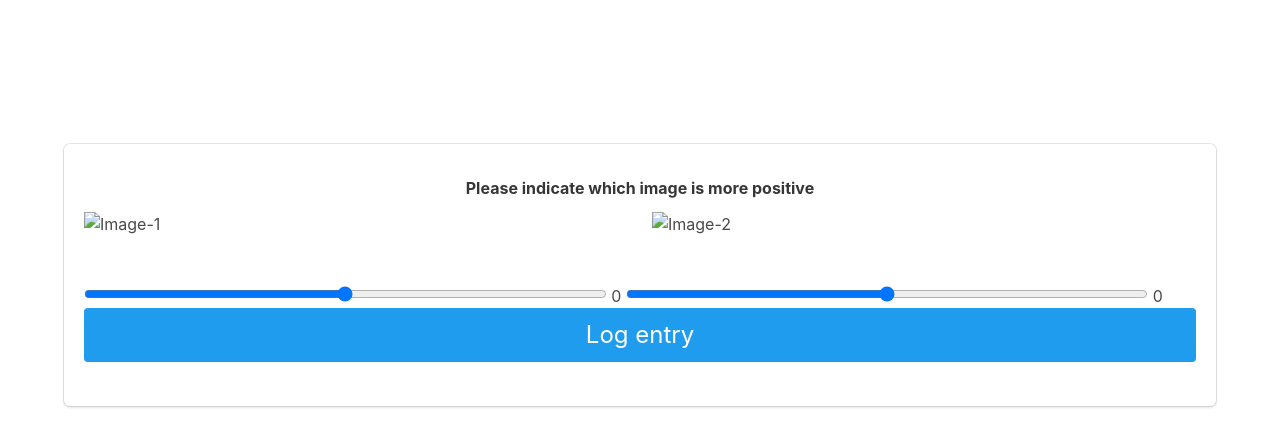
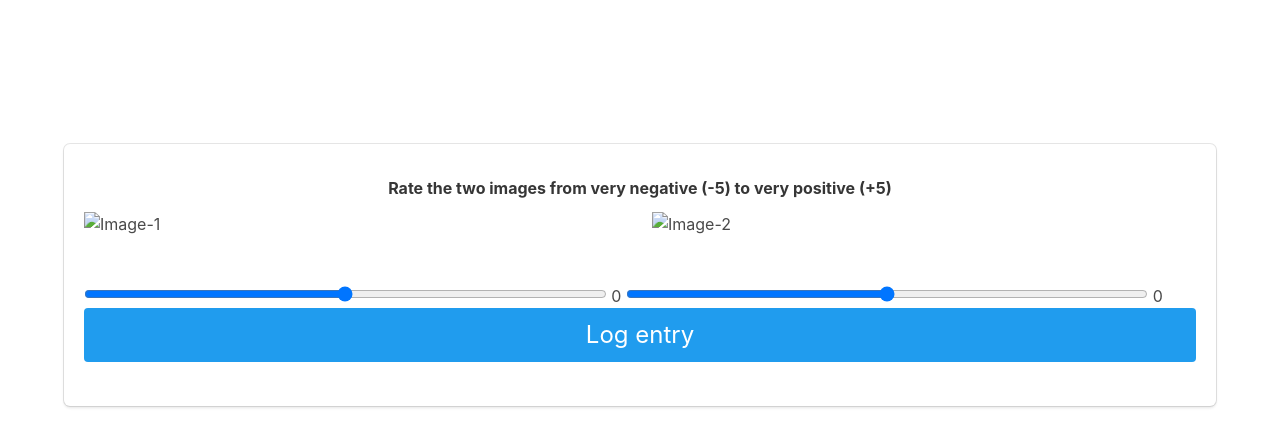
Before and after one commit to manumhp/dataset-labelling-app, a Python web app: template templates/dataset4.html in a window 1280 px wide. Shown: the part 52-498 px from the top of the page. Run offline with Jinja, Linux system fonts and the light colour scheme; the template is opened without the code that fills it, so the values that code supplies are empty.

Commit message:
change the text instruction to be displayed on the dataset page

```diff
--- a/templates/dataset4.html
+++ b/templates/dataset4.html
@@ -13,7 +13,7 @@
 <div class="column is-10 is-offset-1">
     <strong>
         <p>
-          <center>Please indicate which image is more positive</center>
+          <center>Rate the two images from very negative (-5) to very positive (+5)</center>
         </p>
     </strong>
 </div>
```
